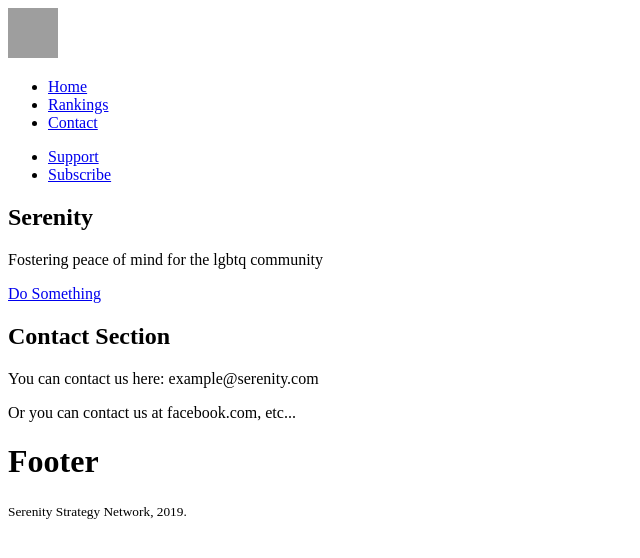
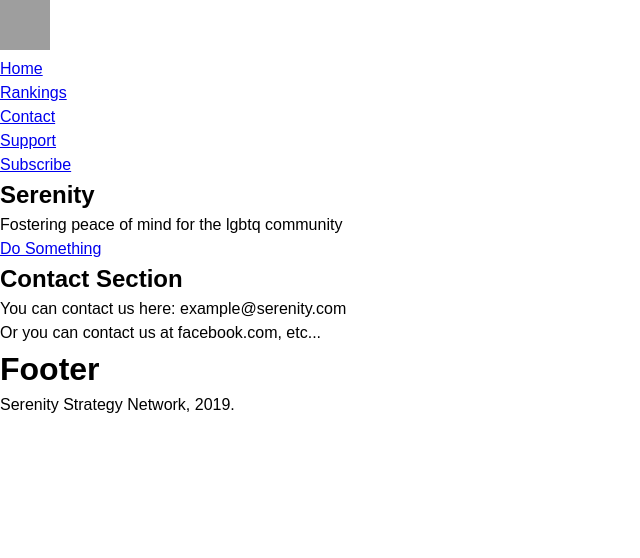
Before and after one commit to nstranquist/serenity-design, a plain HTML site: page index.html in a window 1280 px wide. Shown: the whole page, without its empty margins (0-640 px from the left). Drawn offline with Linux system fonts and the light colour scheme; grey boxes are pictures that could not be loaded.

Commit message:
css boilerplate and file structure

```diff
--- a/base.css
+++ b/base.css
@@ -0,0 +1,25 @@
+/* variables */
+:root {
+   --white: whitesmoke;
+   --gray: gray;
+   --lgray: lightgray;
+   --black: black;
+}
+/* reset styles */
+html {
+   box-sizing: border-box;
+}
+*,
+*:before,
+*:after {
+   box-sizing: inherit;
+   margin: 0;
+   padding: 0;
+}
+body {
+   font-family: sans-serif;
+   line-height: 1.5;
+}
+main {
+   display: block;
+}
--- a/index.html
+++ b/index.html
@@ -41,7 +41,7 @@
             </section>
             <footer>
                 <h1>Footer</h1>
-                <small>Serenity Strategy Network, 2019.</small>
+                <p>Serenity Strategy Network, 2019.</p>
             </footer>
         </div>
     </body>
```
Also changed, not shown: css/contact.css (added), css/footer.css (added), css/masthead.css (added), css/nav.css (added), css/rankings.css (added).
